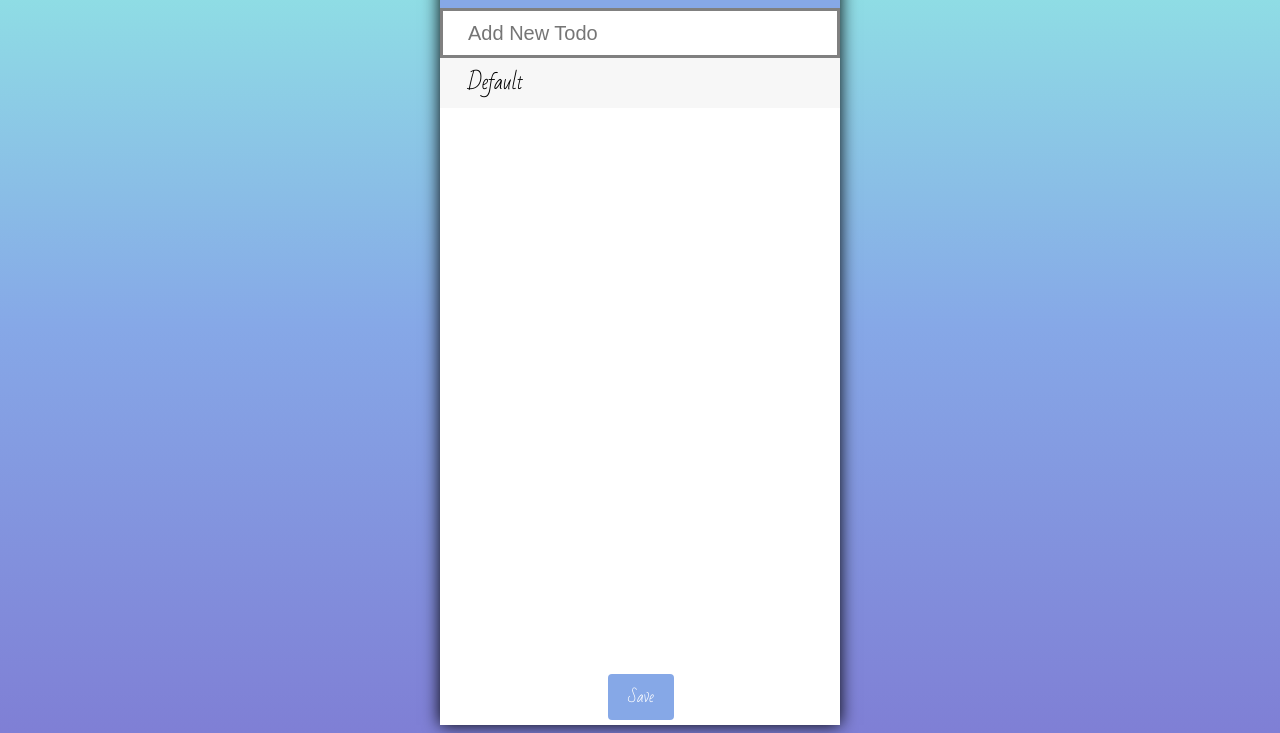
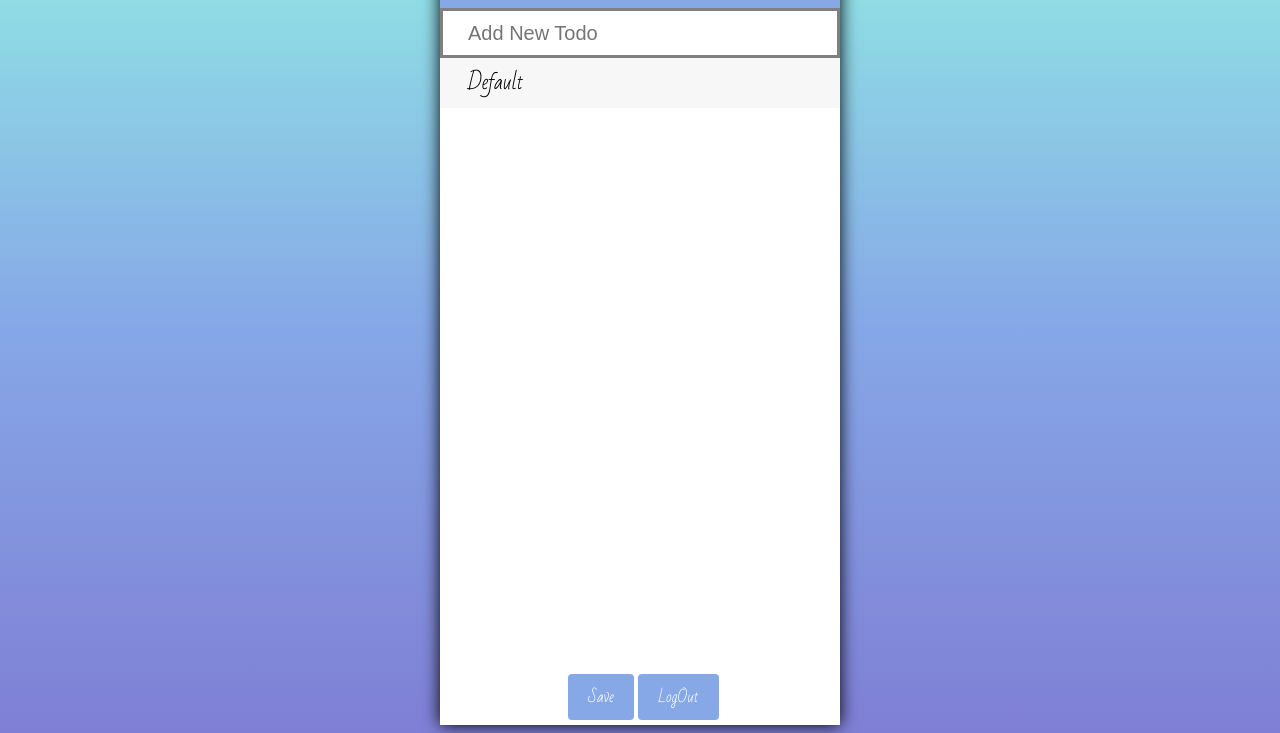
Before and after one commit to jeongyongsu5366/completedTodo, a website: page View/todolist.html in a window 1280 px wide. Shown: the part 83-816 px from the top of the page. Drawn offline with Linux system fonts and the light colour scheme.

Commit message:
add logout function

```diff
--- a/Model/user.json
+++ b/Model/user.json
@@ -1 +1 @@
-{"user":[{"name":"박현서","id":"puppet59","password":"potterlove59","phone":"010-2916-9659","email":"puppet59@naver.com","todolist":[" 용수때리기"," 용수꿀밤"," 용수펀치","용뚜 멍청이"]},{"name":"멍청이","id":"babo123","password":"potterlove59","phone":"010-5027-2677","email":"jeony0535@gmail.com","todolist":[]}]}
+{"user":[{"name":"박현서","id":"puppet59","password":"potterlove59","phone":"010-2916-9659","email":"puppet59@naver.com","todolist":[" 용수때리기"," 용수꿀밤"," 용수펀치","용뚜 멍청이","jjoi"]},{"name":"멍청이","id":"babo123","password":"potterlove59","phone":"010-5027-2677","email":"jeony0535@gmail.com","todolist":[]}]}
--- a/View/todolist.html
+++ b/View/todolist.html
@@ -91,7 +91,7 @@
       #buttons {
         display: inline-block;
         text-align: center;
-        margin-left: 42%;
+        margin-left: 32%;
         position: absolute;
         bottom: 5px;
       }
@@ -221,6 +221,7 @@
 
       <div id="buttons">
         <button class="save">Save</button>
+        <button class="logout" onclick="logout()">LogOut</button>
       </div>
     </div>
 
@@ -317,5 +318,19 @@
         userTodoData.shift();
         ajaxPost(userTodoData);
       });
+
+      function logout() {
+        let ourRequest = new XMLHttpRequest();
+        ourRequest.open('get', '/', true);
+        ourRequest.onload = function () {
+          if (ourRequest.readyState === 4 && ourRequest.status === 200) {
+
+            window.location.href = "/"
+            return;
+          }
+        }
+
+        ourRequest.send();
+      }
     </script>
   </body>
```
